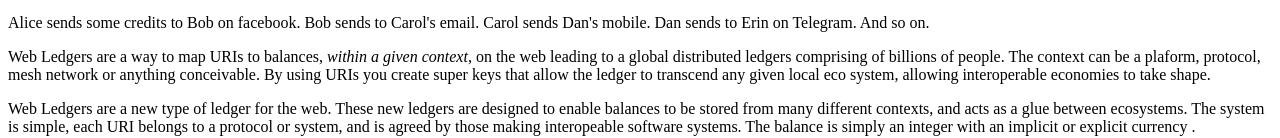
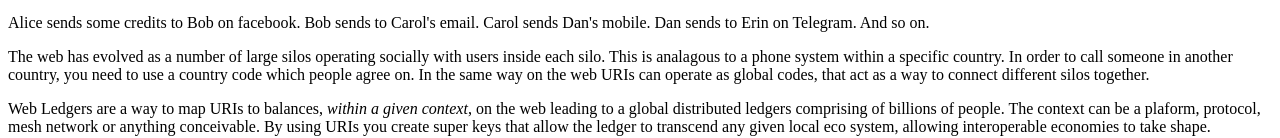
Before and after one commit to solidpayorg/webledgers, a website: page index.html in a window 1280 px wide. Shown: the part 314-452 px from the top of the page. Drawn offline with Linux system fonts and the light colour scheme.

Commit message:
add country code analogy to abstract

```diff
--- a/index.html
+++ b/index.html
@@ -58,6 +58,13 @@
     <p>
       Alice sends some credits to Bob on facebook. Bob sends to Carol's email. Carol sends Dan's mobile. Dan sends to
       Erin on Telegram. And so on.
+    </p>
+
+    <p>
+      The web has evolved as a number of large silos operating socially with users inside each silo. This is analagous
+      to a phone system within a specific country. In order to call someone in another country, you need to use a
+      country code which people agree on. In the same way on the web URIs can operate as global codes, that act as a way
+      to connect different silos together.
     </p>
 
     <p>
```
